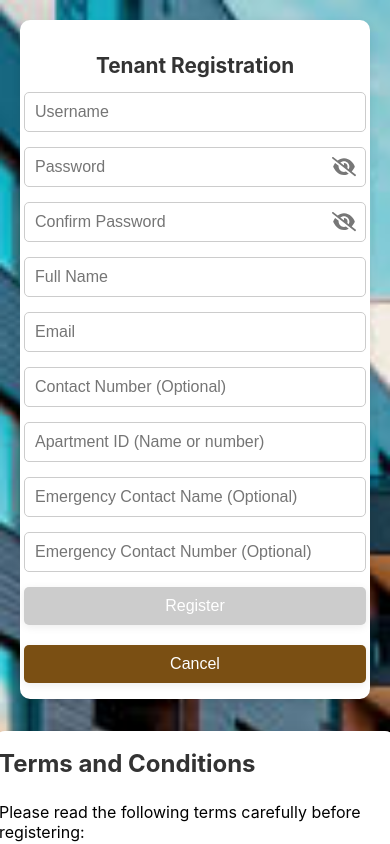
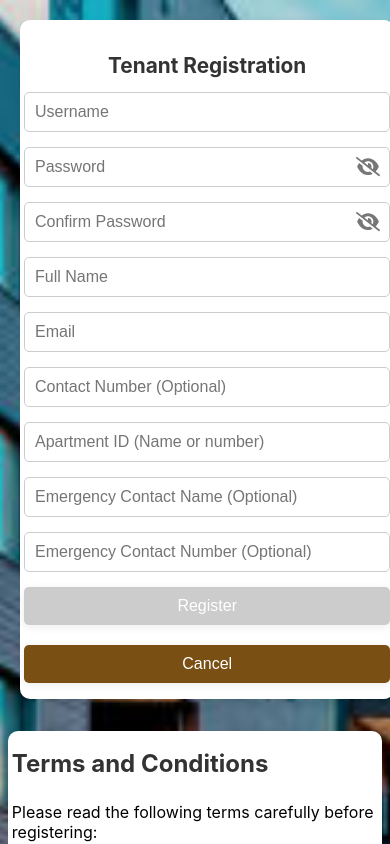
Before and after one commit to Noble636/Capstone2, a React (Create React App) app: page /register in a window 390 px wide. Built offline with nearby package versions, Linux system fonts and the light colour scheme.

Commit message:
Inital commit

```diff
--- a/src/css/Tenant/TenantRegister.css
+++ b/src/css/Tenant/TenantRegister.css
@@ -37,15 +37,18 @@ html, body {
 }
 
 .tenant-register-box,
-.terms-box {
+.terms-box,
+.privacy-warning-text {
   background: #fff;
   border-radius: 10px;
   box-shadow: 0 4px 16px rgba(0,0,0,0.10);
-  padding: 24px 20px;      /* Reduced padding for a smaller box */
-  width: 370px;            /* Slightly narrower */
+  padding: 24px 20px;
+  max-width: 370px;      /* Use max-width for all, not width */
   min-width: 260px;
   box-sizing: border-box;
-  height: auto;            /* Let height shrink to fit content */
+  height: auto;
+  margin-left: auto;
+  margin-right: auto;
 }
 
 .tenant-register-container .tenant-register-box h2 {
@@ -255,7 +258,7 @@ html, body {
     align-items: center !important;
     gap: 32px !important;
     padding: 8px 0;
-    width: 100%;
+    width: 100vw;
     box-sizing: border-box;
     justify-content: flex-start !important;
     overflow-x: hidden;
@@ -263,9 +266,9 @@ html, body {
   .tenant-register-box,
   .terms-box,
   .privacy-warning-text {
-    width: 100% !important;
+    width: 96vw !important;
+    max-width: 96vw !important;
     min-width: 0 !important;
-    max-width: 420px !important;
     box-sizing: border-box;
     margin-left: auto !important;
     margin-right: auto !important;
```
